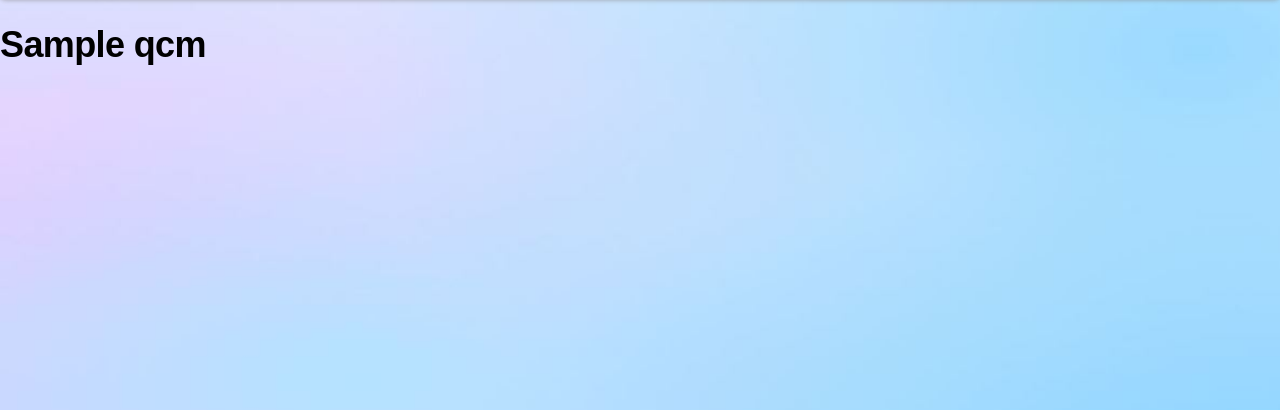
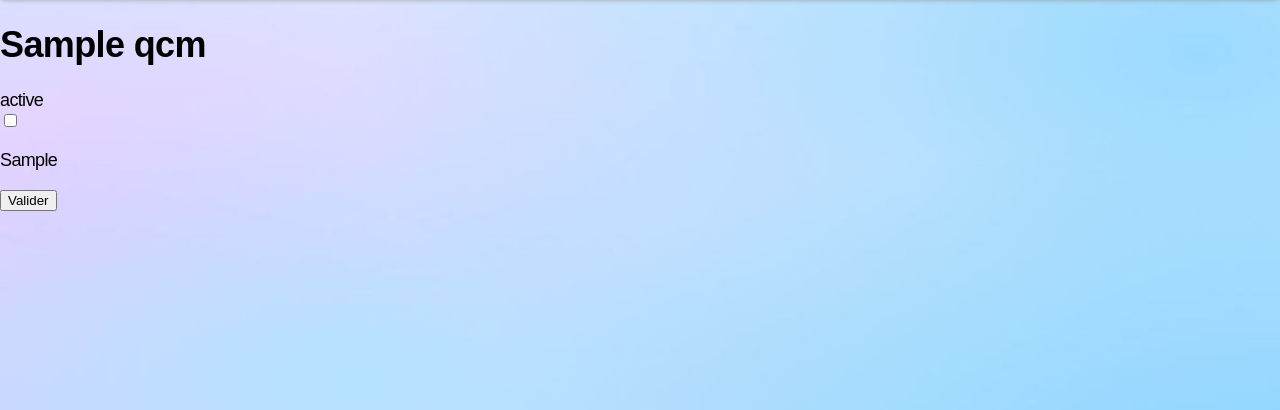
Before and after one commit to mantoniu/qcm_gr35, a Flask app: template templates/qcm.html in a window 1280 px wide. Shown: the part 41-451 px from the top of the page. Run offline with Flask 2, Linux system fonts and the light colour scheme; the template is opened without the code that fills it: most values are stand-ins (such as "Sample title", 1, 10 or a date in 2020).

Commit message:
ajout affichage qcm

```diff
--- a/templates/qcm.html
+++ b/templates/qcm.html
@@ -20,5 +20,35 @@
     </ul>
 </header>
 <h1> {{ qcm.name }}</h1>
+{% for statement in qcm.statements %}
+<div class="card">
+    <div class="header-card" id="header">
+        <div class="translation" id="translation">
+            {{ statement.get_state()|safe }}
+        </div>
+    </div>
+    <div class="body-card">
+        <div class="content" id="content-response">
+            <input id="count" type="hidden" name="count" value="1">
+            <div class="list-response" id="list-response">
+                {% for i in range (0,statement.possibles_responses|length) %}
+                <div class="response">
+                    <div class="switch">
+                        <label id="{{ "switch" + i|string }}" class="switch">
+                            <input type="checkbox" name="{{ "switch" + i|string }}" id="{{ "switch" + i|string }}">
+                            <span class="slider round"></span>
+                        </label>
+                    </div>
+                    <p class="textarea-response"> {{ statement.possibles_responses[i] }}</p>
+                </div>
+                {% endfor %}
+        </div>
+    </div>
+        <div class="card-navbar">
+            <button class="animation" type="submit" id="ajouter">Valider</button>
+        </div>
+    </div>
+</div>
+{% endfor %}
 </body>
 </html>
```
